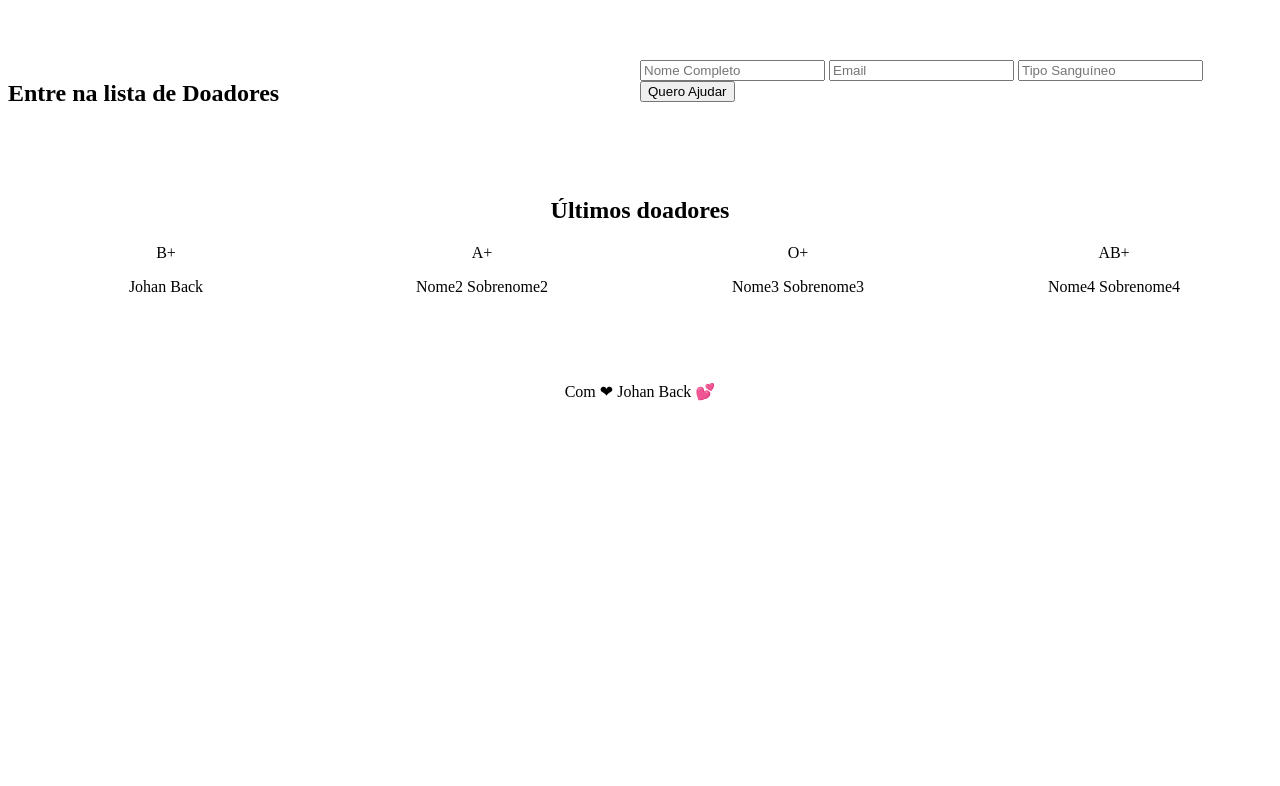
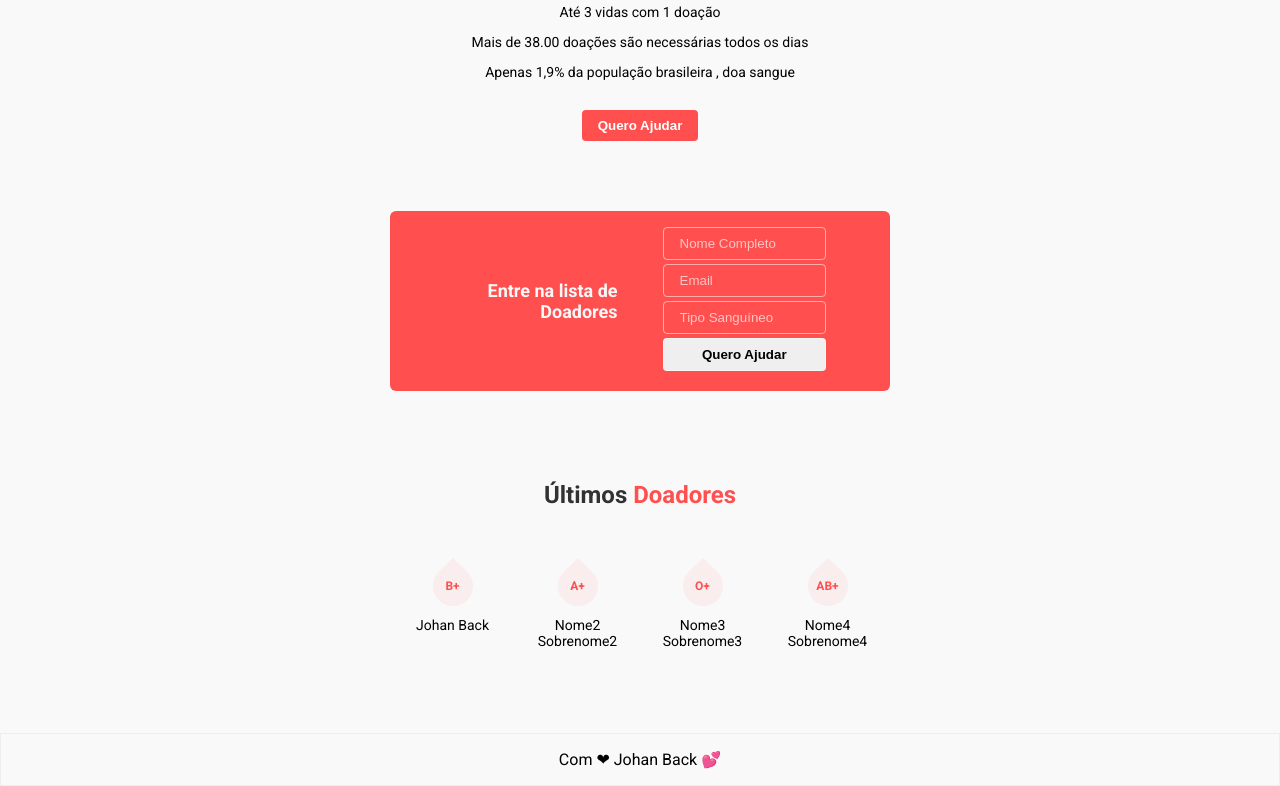
Before and after one commit to johanbacks/RocketSeat-MaratonaDev3, a plain HTML site: page index.html in a window 1280 px wide. Shown: the part 260-1046 px from the top of the page. Before the commit the page ends 800 px from the top, so only its background shows below. Drawn offline with Linux system fonts and the light colour scheme.

Commit message:
chore: add logo, alt css7

```diff
--- a/index.html
+++ b/index.html
@@ -6,12 +6,13 @@
   <meta name="viewport" content="width=device-width , inicial-scale=1.0">
   <meta http-equiv="X-UA-Comtible" content="ie=edge">
   <link rel="stylesheet" href="/style.css">
+  <link href="https://fonts.googleapis.com/css?family=Roboto:400,700&display=swap" rel="stylesheet">
   <title>Doe vida! Doe Sangue</title>
 </head>
 
 <body>
   <header>
-    <h1>Doe</h1>
+    <img src="./Imagens/logo.png" alt="Image de Doe" class="logo">
     <h2>A sua doação é importante</h2>
     <p>Até 3 vidas com 1 doação</p>
     <p>Mais de 38.00 doações são necessárias todos os dias</p>
@@ -42,7 +43,7 @@ placeholder="Tipo Sanguíneo"
  </section>
 
   <main>
-    <h2>Últimos doadores</h2>
+    <h2>Últimos <span>Doadores</span></h2>
     <section class="donors">
       <div class="donor">
         <div class="blood">B+</div>
--- a/style.css
+++ b/style.css
@@ -1,18 +1,127 @@
+/* BASIC */
+*{
+  box-sizing: border-box;
+}
+html , body {
+  margin: 0;
+  padding: 0;
+
+}
+body {
+  display: flex;
+  flex-direction: column;
+  height: 100vh;
+  font-family: 'Roboto', sans-serif;
+  background-color: #f9f9f9;
+}
+h1 ,h2 {
+  color : #000000cc;
+}
 /* ALINHAMENTO  */
 header ,main , footer {
   text-align: center;
 
 }
- .donors {
+ header button {
+   margin-top: 16px;
+   padding: 8px 16px;
+   border-radius: 4px;
+   border: none;
+   cursor: pointer;
+   background-color: #ff4f4f;
+   color: white;
+   font-weight: bold;
+ }
+ .logo{
+   width: 120px;
+   margin:70px 0 ;
+ }
+/* ESPAÇAMENTO  */
+header, .form , main {
+  margin: 0 auto 70px;
+  width: 90%;
+  max-width: 500px;
+}
+header h1 , main h2 {
+  margin-bottom: 70px;
+
+}
+header p {
+  font-size: 14px;
+}
+
+main h2 span {
+  color: #ff4f4f;
+}
+
+.form h2 {
+  text-align: right;
+  color:#f8f8f8;
+  font-size: 18px;
+
+}
+section.form {
+  display: grid;
+  grid-template-columns: 1fr 1fr;
+  grid-gap: 45px;
+  align-items: center;
+  background-color: #ff4f4f;
+  padding: 16px 64px;
+  border-radius: 6px;
+
+}
+form input ,
+form button {
+  width: 100%;
+  margin-bottom: 4px;
+  box-sizing: border-box;
+  padding: 8px 16px;
+  border-radius: 4px;
+  border: 1px #ffffff88 solid;
+
+
+}
+form input{
+  background-color: transparent;
+}
+form input::placeholder {
+  color:#ffffffaa;
+}
+form button {
+  font-weight: bold;
+}
+main .donors {
   display: grid;
   grid-template-columns: 1fr 1fr 1fr 1fr;
 }
-.form {
-  display: grid;
-  grid-template-columns: 1fr 1fr;
-}
-/* ESPAÇAMENTO  */
-header, .form , main {
-  margin-bottom: 70px;
+.blood {
+  color:#ff4f4f;
+  font-weight: bold;
+  font-size: 12px;
+  display: flex;
+  align-items: center;
+  justify-content: center;
+  position: relative;
+
 
 }
+.blood::before {
+  content: "";
+  background-color: #ff4f4f11;
+  width: 40px;
+  height: 40px;
+  position: absolute;
+/* gota*/
+border-radius: 50%;
+border-top-right-radius: 0 ;
+transform: rotate(-45deg);
+}
+footer {
+  margin-top: auto;
+  padding: 16px;
+  border: 1px solid #eee;
+}
+.donors p {
+  margin-top: 24px;
+  font-size: 14px;
+}
```
Also changed, not shown: Imagens/logo.png (added).
